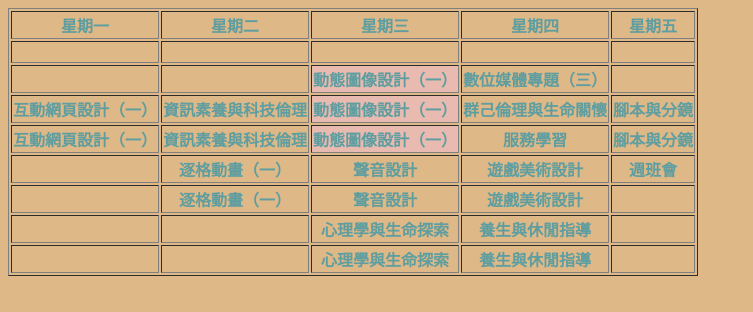
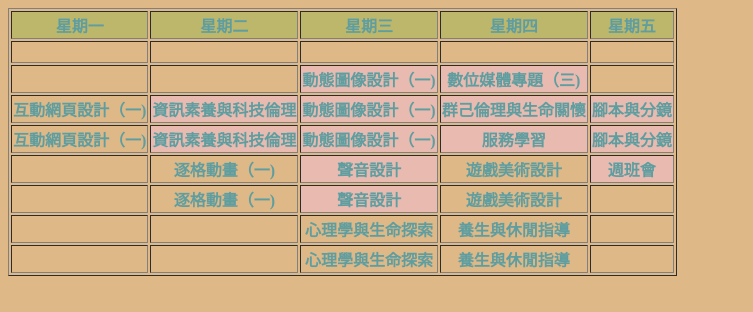
Before and after one commit to Lu-16-create/Lu-16-create.github.io, a plain HTML site: page Ｔime Table.html in a window 1280 px wide. Shown: the whole page, without its empty margins (0-753 px from the left). Drawn offline with Linux system fonts and the light colour scheme.

Commit message:
更改背景顏色和文字

```diff
--- a/Ｔime Table.html
+++ b/Ｔime Table.html
@@ -11,11 +11,11 @@
 <table border="1">
     <!--星期-->
     <tr>
-        <th>星期一</th>
-        <th>星期二</th>
-        <th>星期三</th>
-        <th>星期四</th>
-        <th>星期五</th>
+        <th style="background-color: darkkhaki">星期一</th>
+        <th style="background-color: darkkhaki">星期二</th>
+        <th style="background-color: darkkhaki">星期三</th>
+        <th style="background-color: darkkhaki">星期四</th>
+        <th style="background-color: darkkhaki">星期五</th>
     </tr>
     <!--第１節-->
     <tr>
@@ -29,39 +29,39 @@
     <tr>
         <th>&nbsp;</th>
         <th>&nbsp;</th>
-        <th class="req-cls">動態圖像設計（一）</th>
-        <th>數位媒體專題（三）</th>
+        <th class="req-cls">動態圖像設計（一)</th>
+        <th class="req-cls">數位媒體專題（三)</th>
         <th>&nbsp;</th>
     </tr>
     <!--第３節-->
     <tr>
-        <th>互動網頁設計（一）</th>
-        <th>資訊素養與科技倫理</th>
-        <th class="req-cls">動態圖像設計（一）</th>
-        <th>群己倫理與生命關懷</th>
-        <th>腳本與分鏡</th>
+        <th>互動網頁設計（一)</th>
+        <th class="req-cls">資訊素養與科技倫理</th>
+        <th class="req-cls">動態圖像設計（一)</th>
+        <th class="req-cls">群己倫理與生命關懷</th>
+        <th class="req-cls">腳本與分鏡</th>
     </tr>
     <!--第４節-->
     <tr>
-        <th>互動網頁設計（一）</th>
-        <th>資訊素養與科技倫理</th>
-        <th class="req-cls">動態圖像設計（一）</th>
-        <th>服務學習</th>
-        <th>腳本與分鏡</th>
+        <th>互動網頁設計（一)</th>
+        <th class="req-cls">資訊素養與科技倫理</th>
+        <th class="req-cls">動態圖像設計（一)</th>
+        <th class="req-cls">服務學習</th>
+        <th class="req-cls">腳本與分鏡</th>
     </tr>
     <!--第５節-->
     <tr>
         <th>&nbsp;</th>
-        <th>逐格動畫（一）</th>
-        <th>聲音設計</th>
+        <th>逐格動畫（一)</th>
+        <th class="req-cls">聲音設計</th>
         <th>遊戲美術設計</th>
-        <th>週班會</th>
+        <th class="req-cls">週班會</th>
     </tr>
     <!--第６節-->
     <tr>
         <th>&nbsp;</th>
-        <th>逐格動畫（一）</th>
-        <th>聲音設計</th>
+        <th>逐格動畫（一)</th>
+        <th class="req-cls">聲音設計</th>
         <th>遊戲美術設計</th>
         <th>&nbsp;</th>
     </tr>
```
Also changed, not shown: index.html (+7 -2 lines).
